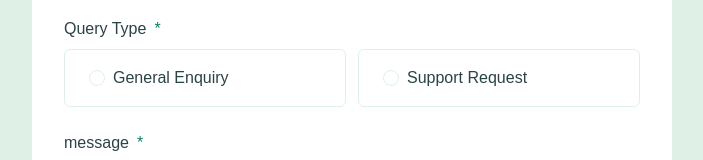
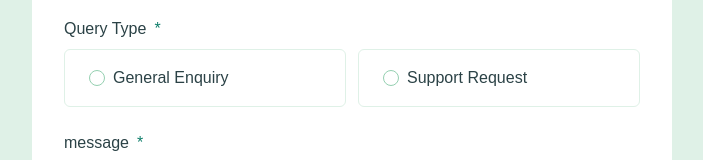
Before and after one commit to Erhahon-Imafidon/contact_form, a React (Vite) app: page / in a window 1280 px wide. Shown: the part 303-463 px from the top of the page, without its empty margins (288-991 px from the left). Built offline with nearby package versions, Linux system fonts and the light colour scheme.

Commit message:
Added some color

```diff
--- a/src/components/Contact.jsx
+++ b/src/components/Contact.jsx
@@ -100,7 +100,7 @@ const Contact = () => {
                                 type="button"
                                 className="w-full md:w-1/2 space-x-2 pl-6 py-4 flex flex-row items-center border border-green-light hover:border-green-medium focus:border-green-medium hover:cursor-pointer rounded-md"
                             >
-                                <div className="w-4 h-4 rounded-full border border-green-light"></div>
+                                <div className="w-4 h-4 rounded-full border border-green-default"></div>
                                 <p className="text-grey-dark">
                                     General Enquiry
                                 </p>
@@ -110,7 +110,7 @@ const Contact = () => {
                                 type="button"
                                 className="w-full md:w-1/2 space-x-2 pl-6 py-4 flex flex-row items-center border border-green-light hover:border-green-medium focus:border-green-medium hover:cursor-pointer rounded-md"
                             >
-                                <div className="w-4 h-4 rounded-full border border-green-light"></div>
+                                <div className="w-4 h-4 rounded-full border border-green-default"></div>
                                 <p className="text-grey-dark">
                                     Support Request
                                 </p>
--- a/tailwind.config.js
+++ b/tailwind.config.js
@@ -8,6 +8,7 @@ export default {
             },
             colors: {
                 // Primary
+                'green-default': 'hsl(148, 38%, 70%)',
                 'green-light': 'hsl(148, 38%, 91%)',
                 'green-medium': 'hsl(169, 82%, 27%)',
                 'green-dark': 'hsl(169, 82%, 15%)',
```
